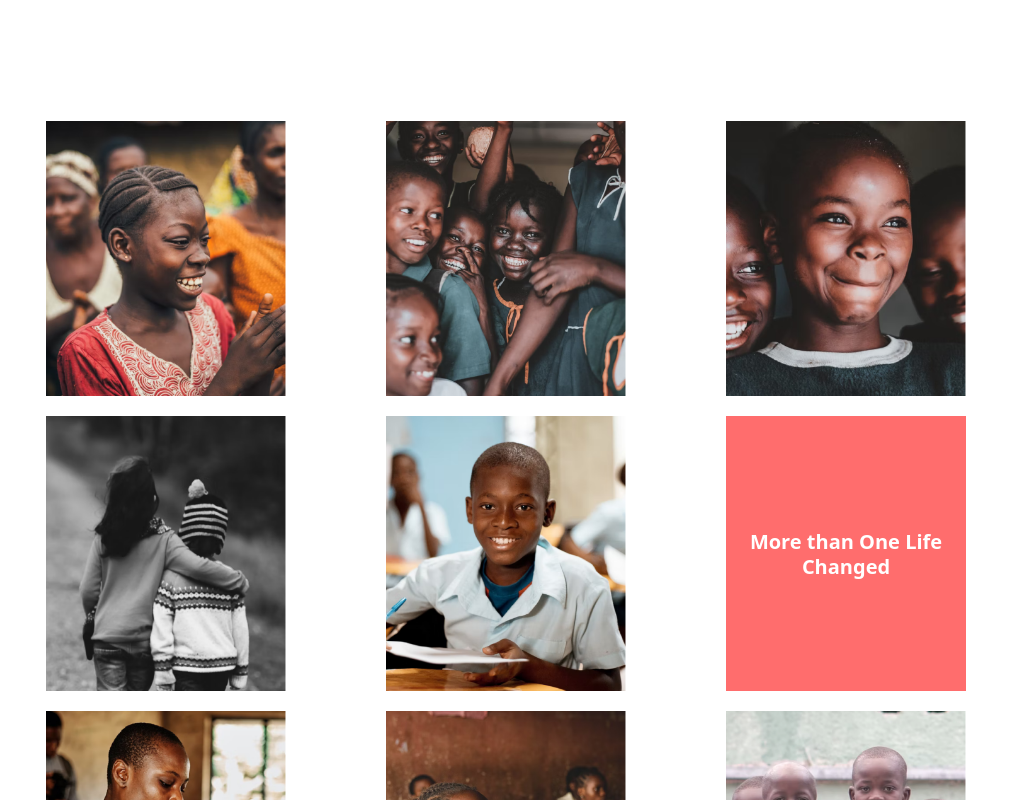
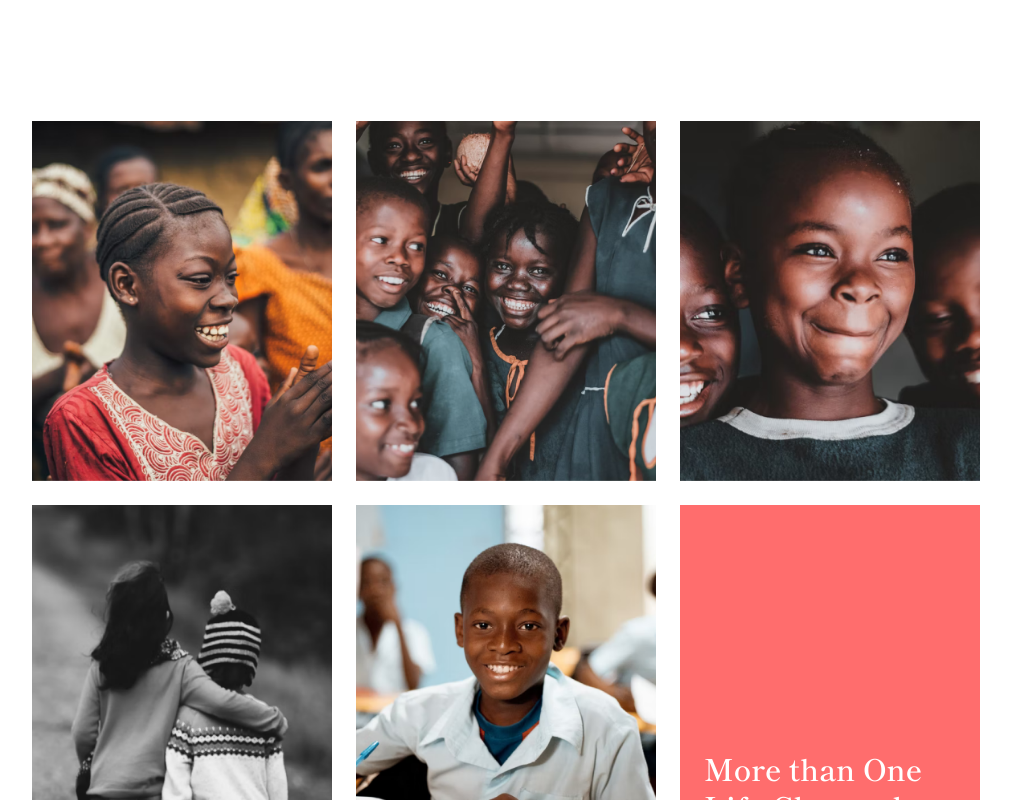
Before and after one commit to codEdu-Collective/kind-hands, a Next.js app: page /projects in a window 1280 px wide. Shown: the part 980-1780 px from the top of the page, without its empty margins (134-1145 px from the left). Built offline with nearby package versions, Linux system fonts and the light colour scheme; a web font is replaced by a local one.

Commit message:
Projects+fix (#45)

```diff
--- a/app/projects/page.tsx
+++ b/app/projects/page.tsx
@@ -5,22 +5,22 @@ const Project = () => {
       <header className="relative h-96 md:h-205.5 flex items-center">
         <Image src="/projects/project-banner.png" alt="hero" fill className="object-cover" />
         <div className="relative z-2 text-white ml-4 md:ml-90 max-w-full md:max-w-180 px-4 md:px-0">
-          <h1 className="font-sue-ellen text-2xl md:text-5xl mb-1.5">Donation</h1>
+          <h1 className="font-sue-ellen text-2xl md:text-5xl mb-1.5">Donation...</h1>
           <h2 className="font-shippori font-extrabold text-3xl md:text-[5.625rem] leading-tight ">
             Meet Charity Projects
           </h2>
         </div>
       </header>
-      <section className="container max-w-250 mx-auto items-center px-4 md:px-0 my-8 md:my-37.5">
-        <div className="grid grid-cols-1 md:grid-cols-3 gap-3 md:gap-5 justify-items-center">
+      <section className=" mx-auto items-center px-4 md:px-0 my-8 md:my-37.5">
+        <div className="w-full max-w-[948px] mx-auto grid grid-cols-1 md:grid-cols-2 lg:grid-cols-3 gap-1 md:gap-[9px] lg:gap-[24px] justify-items-center">
           {[...Array(9)].map((_, index) => {
             if (index === 5) {
               return (
                 <div
                   key={index}
-                  className="relative bg-primary flex flex-col items-center justify-center w-[240px] h-[275px] min-h-[275px]"
+                  className="bg-primary relative flex flex-col items-center justify-center w-full md:w-[340px] md:h-[408px] lg:w-[300px] lg:h-[360px] h-[360px]"
                 >
-                  <p className="text-white text-center text-lg md:text-xl font-semibold px-3 leading-tight">
+                  <p className="text-white absolute bottom-10 left-0 text-xl md:text-3xl font-semibold px-6 leading-tight font-shippori font-extrabold">
                     More than One Life Changed
                   </p>
                 </div>
@@ -28,13 +28,15 @@ const Project = () => {
             }
 
             return (
-              <div key={index} className="relative w-[240px] h-[275px] min-h-[275px]">
+              <div
+                key={index}
+                className="relative w-full md:w-[340px] md:h-[408px] lg:w-[300px] lg:h-[360px] h-[360px] overflow-hidden"
+              >
                 <Image
                   src={`/projects/project-${index + 1}.png`}
                   alt="project"
-                  width={240}
-                  height={275}
-                  className="object-cover w-full h-full"
+                  fill
+                  className="object-cover"
                 />
               </div>
             );
--- a/app/style-guide/page.tsx
+++ b/app/style-guide/page.tsx
@@ -13,12 +13,7 @@ const StyleGuidePage = () => {
   return (
     <main className="w-full">
       <header className="relative h-96 md:h-205.5 flex items-center">
-        <Image
-          src="/style-guide/style-guide-banner.png"
-          alt="hero"
-          fill
-          className="object-cover"
-        />
+        <Image src="/style-guide/style-guide-banner.png" alt="hero" fill className="object-cover" />
         <div className="z-10 text-white ml-4 md:ml-90 max-w-full md:max-w-180 px-4 md:px-0">
           <h1 className="font-sue-ellen text-2xl md:text-4xl lg:text-5xl mb-1.5">
             Humanity Assets...
@@ -37,9 +32,7 @@ const StyleGuidePage = () => {
             <div className="flex flex-row items-center gap-3 md:gap-4 border border-gray-200 p-2 md:p-2.5 lg:p-2 w-full lg:w-88 h-auto lg:h-28">
               <div className="w-16 h-16 md:w-20 md:h-20 lg:w-22 lg:h-22 bg-primary shadow-sm shrink-0"></div>
               <div className="flex flex-col">
-                <p className="text-xs md:text-sm font-semibold text-dark">
-                  Primary - 01
-                </p>
+                <p className="text-xs md:text-sm font-semibold text-dark">Primary - 01</p>
                 <p className="text-[10px] md:text-xs text-neutral">#FF6D6D</p>
               </div>
             </div>
@@ -47,9 +40,7 @@ const StyleGuidePage = () => {
             <div className="flex flex-row items-center gap-3 md:gap-4 border border-gray-200 p-2 md:p-2.5 lg:p-2 w-full lg:w-88 h-auto lg:h-28">
               <div className="w-16 h-16 md:w-20 md:h-20 lg:w-22 lg:h-22 bg-accent shadow-sm shrink-0"></div>
               <div className="flex flex-col">
-                <p className="text-xs md:text-sm font-semibold text-dark">
-                  Color - Accent
-                </p>
+                <p className="text-xs md:text-sm font-semibold text-dark">Color - Accent</p>
                 <p className="text-[10px] md:text-xs text-neutral">#77D7D3</p>
               </div>
             </div>
@@ -57,9 +48,7 @@ const StyleGuidePage = () => {
             <div className="flex flex-row items-center gap-3 md:gap-4 border border-gray-200 p-2 md:p-2.5 lg:p-2 w-full lg:w-88 h-auto lg:h-28">
               <div className="w-16 h-16 md:w-20 md:h-20 lg:w-22 lg:h-22 bg-dark shadow-sm shrink-0"></div>
               <div className="flex flex-col">
-                <p className="text-xs md:text-sm font-semibold text-dark">
-                  Color - Dark
-                </p>
+                <p className="text-xs md:text-sm font-semibold text-dark">Color - Dark</p>
                 <p className="text-[10px] md:text-xs text-neutral">#2E4049</p>
               </div>
             </div>
@@ -67,9 +56,7 @@ const StyleGuidePage = () => {
             <div className="flex flex-row items-center gap-3 md:gap-4 border border-gray-200 p-2 md:p-2.5 lg:p-2 w-full lg:w-88 h-auto lg:h-28">
               <div className="w-16 h-16 md:w-20 md:h-20 lg:w-22 lg:h-22 bg-neutral shadow-sm border border-gray-200 shrink-0"></div>
               <div className="flex flex-col">
-                <p className="text-xs md:text-sm font-semibold text-dark">
-                  Color - Neutral
-                </p>
+                <p className="text-xs md:text-sm font-semibold text-dark">Color - Neutral</p>
                 <p className="text-[10px] md:text-xs text-neutral">#727272</p>
               </div>
             </div>
@@ -77,9 +64,7 @@ const StyleGuidePage = () => {
             <div className="flex flex-row items-center gap-3 md:gap-4 border border-gray-200 p-2 md:p-2.5 lg:p-2 w-full lg:w-88 h-auto lg:h-28">
               <div className="w-16 h-16 md:w-20 md:h-20 lg:w-22 lg:h-22 bg-light shadow-sm border border-gray-200 shrink-0"></div>
               <div className="flex flex-col">
-                <p className="text-xs md:text-sm font-semibold text-dark">
-                  Color - Light
-                </p>
+                <p className="text-xs md:text-sm font-semibold text-dark">Color - Light</p>
                 <p className="text-[10px] md:text-xs text-neutral">#ECF1F0</p>
               </div>
             </div>
@@ -87,9 +72,7 @@ const StyleGuidePage = () => {
             <div className="flex flex-row items-center gap-3 md:gap-4 border border-gray-200 p-2 md:p-2.5 lg:p-2 w-full lg:w-88 h-auto lg:h-28">
               <div className="w-16 h-16 md:w-20 md:h-20 lg:w-22 lg:h-22 bg-beige shadow-sm border border-gray-200 shrink-0"></div>
               <div className="flex flex-col">
-                <p className="text-xs md:text-sm font-semibold text-dark">
-                  Color - Beige
-                </p>
+                <p className="text-xs md:text-sm font-semibold text-dark">Color - Beige</p>
                 <p className="text-[10px] md:text-xs text-neutral">#F1EEEC</p>
               </div>
             </div>
@@ -97,9 +80,7 @@ const StyleGuidePage = () => {
             <div className="flex flex-row items-center gap-3 md:gap-4 border border-gray-200 p-2 md:p-2.5 lg:p-2 w-full lg:w-88 h-auto lg:h-28">
               <div className="w-16 h-16 md:w-20 md:h-20 lg:w-22 lg:h-22 bg-navy shadow-sm shrink-0"></div>
               <div className="flex flex-col">
-                <p className="text-xs md:text-sm font-semibold text-dark">
-                  Color - Navy
-                </p>
+                <p className="text-xs md:text-sm font-semibold text-dark">Color - Navy</p>
                 <p className="text-[10px] md:text-xs text-neutral">#1A2B3C</p>
               </div>
             </div>
@@ -107,9 +88,7 @@ const StyleGuidePage = () => {
             <div className="flex flex-row items-center gap-3 md:gap-4 border border-gray-200 p-2 md:p-2.5 lg:p-2 w-full lg:w-88 h-auto lg:h-28">
               <div className="w-16 h-16 md:w-20 md:h-20 lg:w-22 lg:h-22 bg-white shadow-sm border border-gray-200 shrink-0"></div>
               <div className="flex flex-col">
-                <p className="text-xs md:text-sm font-semibold text-dark">
-                  Color - White
-                </p>
+                <p className="text-xs md:text-sm font-semibold text-dark">Color - White</p>
                 <p className="text-[10px] md:text-xs text-neutral">#FFFFFF</p>
               </div>
             </div>
@@ -170,19 +149,16 @@ const StyleGuidePage = () => {
             Paragraph
           </h1>
           <div className="flex flex-col gap-4">
-            <p className="font-work text-lg font-semibold text-dark">
-              Paragraph
+            <p className="font-work text-lg font-semibold text-dark">Paragraph</p>
+            <p className="font-work text-base text-neutral leading-relaxed">
+              Lorem ipsum dolor sit amet, consectetur adipiscing elit. Sed do eiusmod tempor
+              incididunt ut labore et dolore magna aliqua. Ut enim ad minim veniam, quis nostrud
+              exercitation ullamco laboris.
             </p>
             <p className="font-work text-base text-neutral leading-relaxed">
-              Lorem ipsum dolor sit amet, consectetur adipiscing elit. Sed do
-              eiusmod tempor incididunt ut labore et dolore magna aliqua. Ut
-              enim ad minim veniam, quis nostrud exercitation ullamco laboris.
-            </p>
-            <p className="font-work text-base text-neutral leading-relaxed">
-              Duis aute irure dolor in reprehenderit in voluptate velit esse
-              cillum dolore eu fugiat nulla pariatur. Excepteur sint occaecat
-              cupidatat non proident, sunt in culpa qui officia deserunt mollit
-              anim id est laborum.
+              Duis aute irure dolor in reprehenderit in voluptate velit esse cillum dolore eu fugiat
+              nulla pariatur. Excepteur sint occaecat cupidatat non proident, sunt in culpa qui
+              officia deserunt mollit anim id est laborum.
             </p>
           </div>
         </div>
@@ -222,9 +198,9 @@ const StyleGuidePage = () => {
               <FaQuoteLeft className="h-8 w-8 md:h-9 md:w-9 lg:h-10 lg:w-10" />
             </div>
             <p className="font-work italic text-base md:text-lg lg:text-2xl text-white max-w-full md:max-w-3xl lg:max-w-180 text-center leading-7 md:leading-8 lg:leading-10 px-4 md:px-6 lg:px-0">
-              Veniam quae Nostrum facere repellendus minus quod aut aliquam
-              neque reiciendis. Qui beatae vel magnam ipsum repudiandae.Lorem
-              ipsum dolor sit amet, consectetur adipiscing elit.
+              Veniam quae Nostrum facere repellendus minus quod aut aliquam neque reiciendis. Qui
+              beatae vel magnam ipsum repudiandae.Lorem ipsum dolor sit amet, consectetur adipiscing
+              elit.
             </p>
           </div>
         </div>
```
